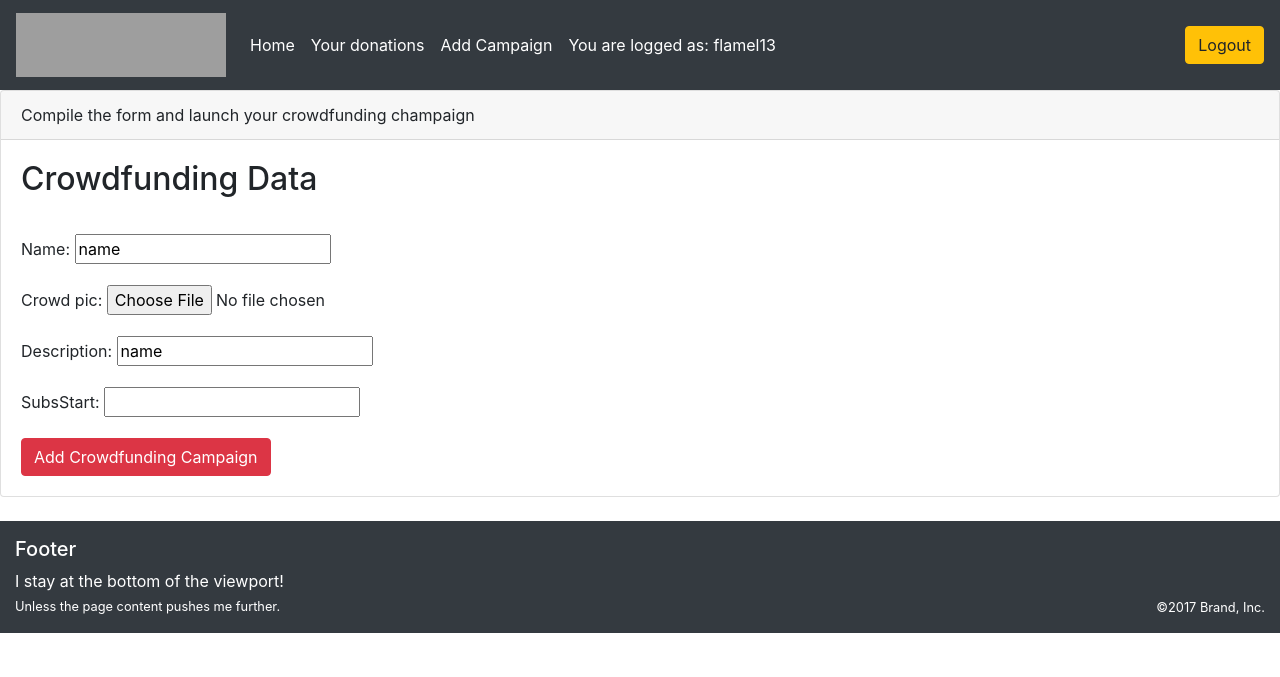
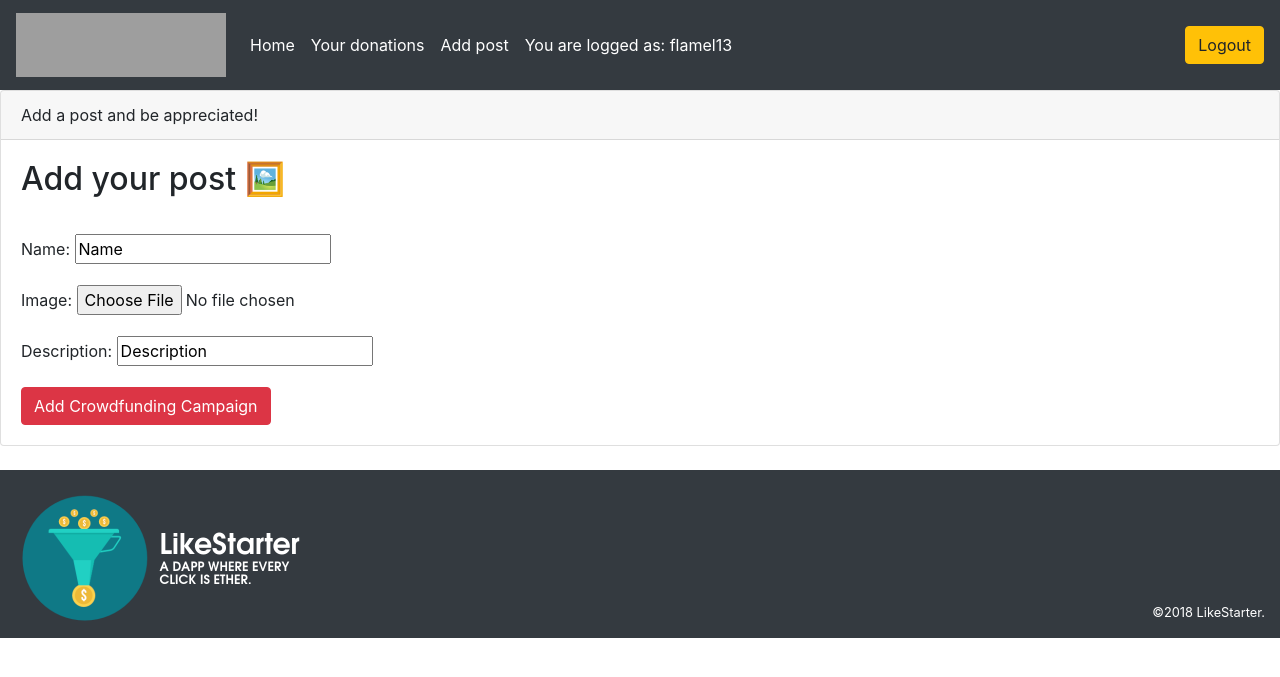
Before and after one commit to flamel13/eth-crowdsale, a Django app: page /reservations/add_campaign/ in a window 1280 px wide. Shown: the top 677 px of the page. Run offline with Django 3.2, Linux system fonts and the light colour scheme; a user stored in the database is signed in; parts of the project's set-up code (start-up, migrations or seed data) failed here and were passed over; some libraries are stand-ins or nearby versions; grey boxes are pictures that could not be loaded.

Commit message:
Some decorations added

```diff
--- a/LikeStarterDjango/acmeconf/reservations/forms.py
+++ b/LikeStarterDjango/acmeconf/reservations/forms.py
@@ -44,4 +44,7 @@ class WalletForm(forms.ModelForm):
 class EventForm(forms.ModelForm):
     class Meta:
         model = Event
-        fields = ['name', 'crowd_pic', 'description', 'subsStart']
+        fields = ['name', 'crowd_pic', 'description',]
+        labels = {
+            'crowd_pic': ('Image'),
+        }
--- a/LikeStarterDjango/acmeconf/reservations/models.py
+++ b/LikeStarterDjango/acmeconf/reservations/models.py
@@ -15,9 +15,9 @@ from django.conf import settings
 from jsonfield import JSONField
 
 class Event(models.Model):
-    name = models.CharField(max_length=200, default='name')
+    name = models.CharField(max_length=200, default='Name')
     crowd_pic = models.ImageField(upload_to = 'reservations/static', default = 'pic_folder/None/no-img.jpg')
-    description = models.CharField(max_length=200, default='name')
+    description = models.CharField(max_length=200, default='Description')
     dates = JSONField(blank=True, null=True)
     subsStart = models.CharField(max_length=200, default='', blank=True, null=True)
     contDeadline = models.CharField(max_length=200, default='', blank=True, null=True)
--- a/LikeStarterDjango/acmeconf/reservations/templates/reservations/add_event.html
+++ b/LikeStarterDjango/acmeconf/reservations/templates/reservations/add_event.html
@@ -4,10 +4,10 @@
 
 <div class="card text-left">
   <div class="card-header">
-    Compile the form and launch your crowdfunding champaign
+    Add a post and be appreciated!
   </div>
   <div class="card-body">
-    <h2 class="card-title">Crowdfunding Data</h2>
+    <h2 class="card-title">Add your post 🖼️</h2>
     <br/>
 
     <form method="post" enctype="multipart/form-data">
--- a/LikeStarterDjango/acmeconf/reservations/templates/reservations/base_visitor.html
+++ b/LikeStarterDjango/acmeconf/reservations/templates/reservations/base_visitor.html
@@ -2,14 +2,14 @@
 <html lang="en">
 <head>
     <meta charset="UTF-8">
-    <title>{% block title %}Reservations{% endblock %}</title>
+    <title>{% block title %}LikeStarter - An ETH Crowdfunding DAPP{% endblock %}</title>
     {% load staticfiles %}
     <link rel="stylesheet" href="https://stackpath.bootstrapcdn.com/bootstrap/4.1.3/css/bootstrap.min.css" integrity="sha384-MCw98/SFnGE8fJT3GXwEOngsV7Zt27NXFoaoApmYm81iuXoPkFOJwJ8ERdknLPMO" crossorigin="anonymous">
     <script src="https://ajax.googleapis.com/ajax/libs/jquery/3.3.1/jquery.min.js" integrity="sha384-q8i/X+965DzO0rT7abK41JStQIAqVgRVzpbzo5smXKp4YfRvH+8abtTE1Pi6jizo" crossorigin="anonymous"></script>
     <script src="https://cdnjs.cloudflare.com/ajax/libs/popper.js/1.14.3/umd/popper.min.js" integrity="sha384-ZMP7rVo3mIykV+2+9J3UJ46jBk0WLaUAdn689aCwoqbBJiSnjAK/l8WvCWPIPm49" crossorigin="anonymous"></script>
     <script src="https://stackpath.bootstrapcdn.com/bootstrap/4.1.3/js/bootstrap.min.js" integrity="sha384-ChfqqxuZUCnJSK3+MXmPNIyE6ZbWh2IMqE241rYiqJxyMiZ6OW/JmZQ5stwEULTy" crossorigin="anonymous"></script>
 
-    <title>ACME Reservations</title>
+    <title>LikeStarter - An ETH Crowdfunding DAPP</title>
 
 </head>
 <body>
@@ -39,7 +39,7 @@
         </li>
         {% if user.is_authenticated %}
             <li class="nav-item active">
-              <a class="nav-link" href="{% url 'reservations:add_campaign' %}">Add Campaign<span class="sr-only">(current)</span></a>
+              <a class="nav-link" href="{% url 'reservations:add_campaign' %}">Add post<span class="sr-only">(current)</span></a>
             </li>
             <li class="nav-item active">
               <a class="nav-link" href="{% url 'reservations:upwallet' %}">You are logged as: {{ request.user.username }}<span class="sr-only">(current)</span></a>
@@ -63,15 +63,15 @@
     <div class="container-fluid py-3">
         <div class="row">
             <div class="col-md-3">
-                <h5>Footer</h5></div>
+                <h5></h5></div>
             <div class="col-md-3"></div>
             <div class="col-md-3"></div>
             <div class="col-md-3"></div>
         </div>
         <div class="row">
-            <div class="col-md-6">I stay at the bottom of the viewport! <span class="small"><br>Unless the page content pushes me further.</span></div>
+            <div class="col-md-6"> <img src=""> <img src="/static/FOOTER.png" alt="Smiley face" height="128" width="300"><span class="small"></div>
             <div class="col-md-3"></div>
-            <div class="col-md-3 text-right small align-self-end">©2017 Brand, Inc.</div>
+            <div class="col-md-3 text-right small align-self-end">©2018 LikeStarter.</div>
         </div>
     </div>
 </footer>
--- a/LikeStarterDjango/acmeconf/reservations/templates/reservations/event_detail.html
+++ b/LikeStarterDjango/acmeconf/reservations/templates/reservations/event_detail.html
@@ -4,10 +4,10 @@
 
 <div class="card text-left">
   <div class="card-header">
-    Event Details
+    Post details
   </div>
   <div class="card-body">
-    <h2 class="card-title">{{ event.name }} is gallery of {{ event.user }}</h2>
+    <h3 class="card-title">{{ event.name }} is a {{ event.user }}'s post</h3>
     <img style="height: 250px; object-fit: cover;" class="card-img-top" src="/{{event.crowd_pic.url}}" alt="Card image cap">
 
     <br/>
--- a/LikeStarterDjango/acmeconf/reservations/templates/reservations/up_wallet.html
+++ b/LikeStarterDjango/acmeconf/reservations/templates/reservations/up_wallet.html
@@ -7,7 +7,7 @@
     Modify the address of your wallet
   </div>
   <div class="card-body">
-    <h2 class="card-title">{{ user.username }} Wallet <img src="http://icons.iconarchive.com/icons/flat-icons.com/flat/256/Wallet-icon.png" alt="Smiley face" height="64" width="64"> </h2>
+    <h2 class="card-title">{{ user.username }} Wallet 💸</h2>
     <br/>
 
     <form method="post" enctype="multipart/form-data">
--- a/LikeStarterDjango/acmeconf/reservations/views.py
+++ b/LikeStarterDjango/acmeconf/reservations/views.py
@@ -42,11 +42,10 @@ def index(request):
     latest_event_list = Event.objects.order_by('-date')[:100]
     #wallets = Wallet.objects.all()
     contracts_list = ArtistContracts.objects.all()
-
+    #starts the connection with Ganache
     w3 = Web3(Web3.HTTPProvider("http://127.0.0.1:7545"))
 
     #reading generic bin and abi contract files.
-
     with open("reservations/contracts/compiled/Likoin.abi") as likoin_abi:
         contract_likoin_abi = json.load(likoin_abi)
 
@@ -69,6 +68,7 @@ def index(request):
 
     template = loader.get_template('reservations/index.html')
     context = {
+        #The context that is passed to the template contains all the abi contract files
         'latest_event_list': latest_event_list,
         'contractABI_likoin': json.dumps(contract_likoin_abi),
         'contractABI_buck': json.dumps(contract_buck_abi),
@@ -356,7 +356,7 @@ def user_reservations(request):
     user_event_list = Like.objects.all()
     like_list = []
     for like in user_event_list:
-        if like.owner.id == request.user.id:
+        if like.owner == request.user:
             like_list.append(like)
 
     event_list = Event.objects.all()
```
Also changed, not shown: LikeStarterDjango/acmeconf/reservations/templates/reservations/index.html (+23 -12 lines), LikeStarterDjango/acmeconf/reservations/templates/reservations/user_reservations.html (+7 -7 lines), LikeStarterDjango/acmeconf/db.sqlite3, LikeStarterDjango/acmeconf/reservations/migrations/0060_auto_20181201_1612.py (added), LikeStarterDjango/acmeconf/reservations/static/FOOTER.png (added), LikeStarterDjango/acmeconf/reservations/static/macOS-Wallpapers-03.jpg (added), 1 other file.
